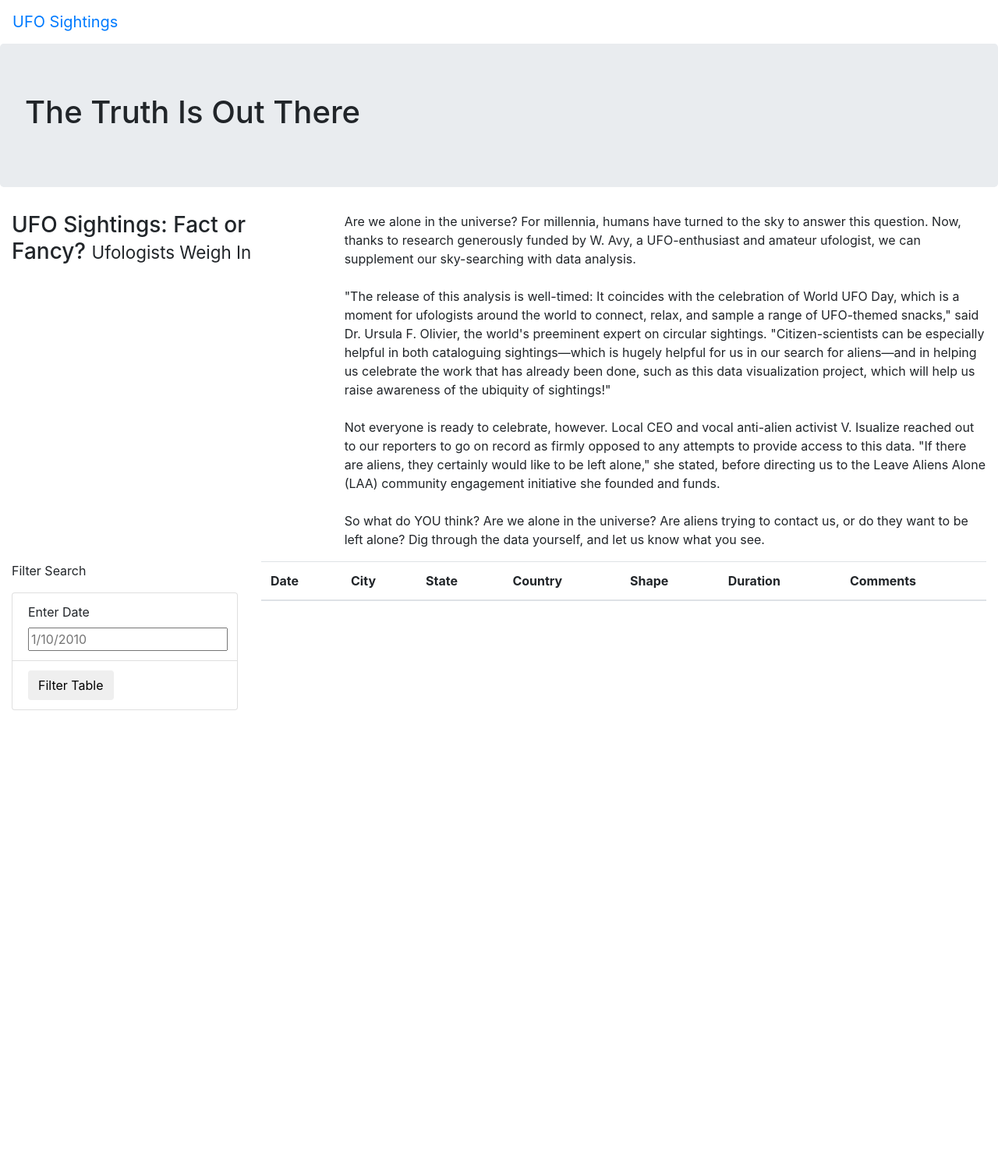
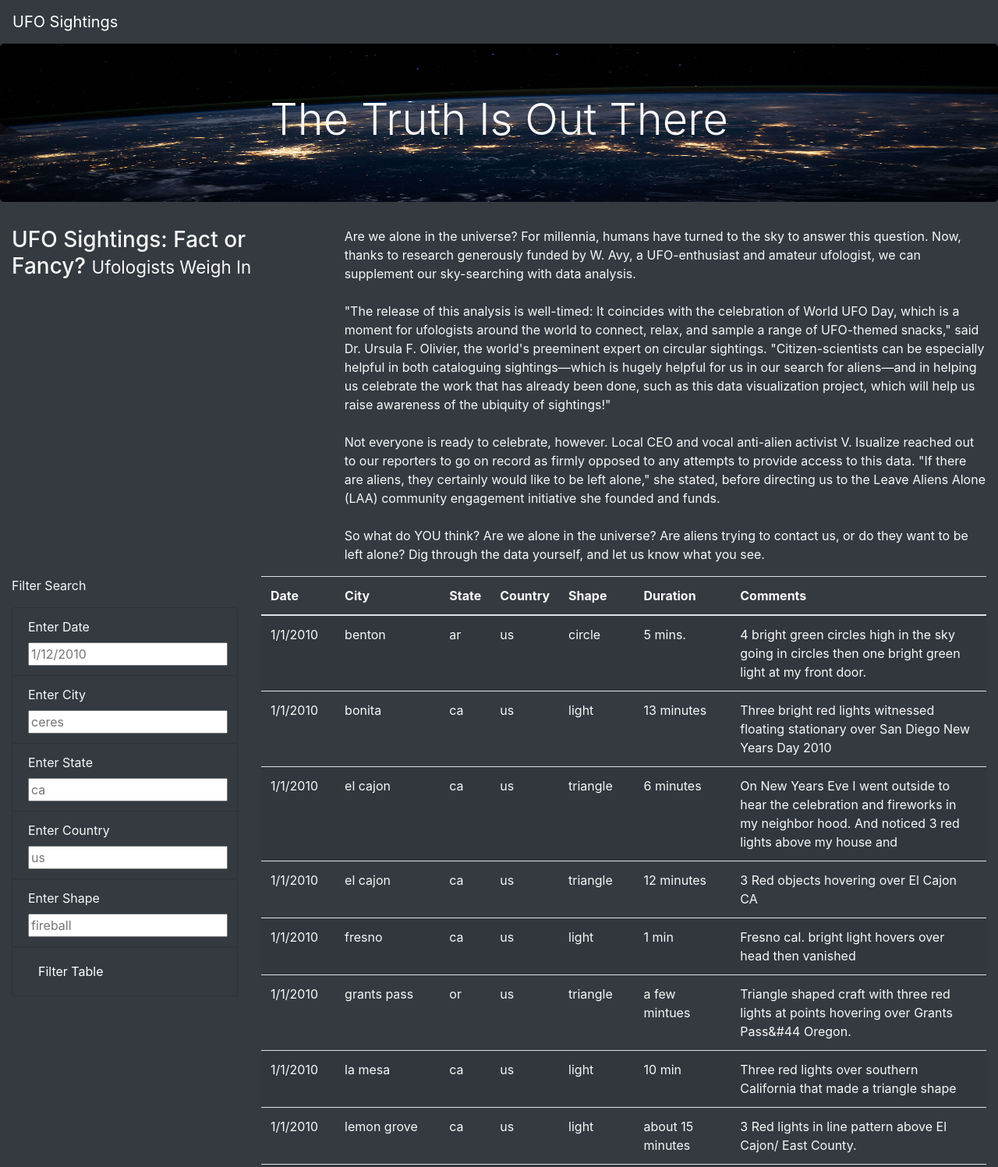
Before and after one commit to Wish-Patel/UFO, a plain HTML site: page index.html in a window 1280 px wide. Shown: the top 1497 px of the page at 78% size. Before the commit the page ends 911 px from the top, so only its background shows below. Drawn offline with nearby package versions, Linux system fonts and the light colour scheme.

Commit message:
updating files with completed challenge

```diff
--- a/index.html
+++ b/index.html
@@ -1,27 +1,25 @@
 <!DOCTYPE html>
 <html lang="en">
+
 <head>
     <meta charset="UTF-8">
     <meta name="viewport" content="width=device-width, initial-scale=1.0">
     <meta http-equiv="X-UA-Compatible" content="ie=edge">
     <title>UFO Finder</title>
-    <link
-      rel="stylesheet"
-      href="https://maxcdn.bootstrapcdn.com/bootstrap/4.0.0/css/bootstrap.min.css"
-      integrity="sha384-Gn5384xqQ1aoWXA+058RXPxPg6fy4IWvTNh0E263XmFcJlSAwiGgFAW/dAiS6JXm"
-      crossorigin="anonymous"
-    />
+    <link rel="stylesheet" href="https://maxcdn.bootstrapcdn.com/bootstrap/4.0.0/css/bootstrap.min.css"
+        integrity="sha384-Gn5384xqQ1aoWXA+058RXPxPg6fy4IWvTNh0E263XmFcJlSAwiGgFAW/dAiS6JXm" crossorigin="anonymous" />
     <link rel="stylesheet" href="static/css/style.css">
 </head>
-<body>
+
+<body class="bg-dark">
     <div class="wrapper">
-        <nav class="navbar navbar-expand-lg">
+        <nav class="navbar navbar-dark bg-dark navbar-expand-lg">
             <a class="navbar-brand" href="index.html">UFO Sightings</a>
 
         </nav>
 
         <div class="jumbotron">
-            <h1>The Truth Is Out There</h1>
+            <h1 class="display-4">The Truth Is Out There</h1>
         </div>
 
         <div class="container-fluid">
@@ -31,33 +29,66 @@
                 </div>
                 <div class="col-md-8">
                     <p>
-                        Are we alone in the universe? For millennia, humans have turned to the sky to answer this question. Now, thanks to research generously funded by W. Avy, a UFO-enthusiast and amateur ufologist, we can supplement our sky-searching with data analysis.<br><br>"The release of this analysis is well-timed: It coincides with the celebration of World UFO Day, which is a moment for ufologists around the world to connect, relax, and sample a range of UFO-themed snacks," said Dr. Ursula F. Olivier, the world's preeminent expert on circular sightings. "Citizen-scientists can be especially helpful in both cataloguing sightings—which is hugely helpful for us in our search for aliens—and in helping us celebrate the work that has already been done, such as this data visualization project, which will help us raise awareness of the ubiquity of sightings!"<br><br>Not everyone is ready to celebrate, however. Local CEO and vocal anti-alien activist V. Isualize reached out to our reporters to go on record as firmly opposed to any attempts to provide access to this data. "If there are aliens, they certainly would like to be left alone," she stated, before directing us to the Leave Aliens Alone (LAA) community engagement initiative she founded and funds.<br><br>So what do YOU think? Are we alone in the universe? Are aliens trying to contact us, or do they want to be left alone? Dig through the data yourself, and let us know what you see.
+                        Are we alone in the universe? For millennia, humans have turned to the sky to answer this
+                        question. Now, thanks to research generously funded by W. Avy, a UFO-enthusiast and amateur
+                        ufologist, we can supplement our sky-searching with data analysis.<br><br>"The release of this
+                        analysis is well-timed: It coincides with the celebration of World UFO Day, which is a moment
+                        for ufologists around the world to connect, relax, and sample a range of UFO-themed snacks,"
+                        said Dr. Ursula F. Olivier, the world's preeminent expert on circular sightings.
+                        "Citizen-scientists can be especially helpful in both cataloguing sightings—which is hugely
+                        helpful for us in our search for aliens—and in helping us celebrate the work that has already
+                        been done, such as this data visualization project, which will help us raise awareness of the
+                        ubiquity of sightings!"<br><br>Not everyone is ready to celebrate, however. Local CEO and vocal
+                        anti-alien activist V. Isualize reached out to our reporters to go on record as firmly opposed
+                        to any attempts to provide access to this data. "If there are aliens, they certainly would like
+                        to be left alone," she stated, before directing us to the Leave Aliens Alone (LAA) community
+                        engagement initiative she founded and funds.<br><br>So what do YOU think? Are we alone in the
+                        universe? Are aliens trying to contact us, or do they want to be left alone? Dig through the
+                        data yourself, and let us know what you see.
                     </p>
                 </div>
             </div>
-
-
-
         </div>
 
         <div class="container-fluid">
             <div class="row">
                 <div class="col-md-3">
-                    <form>
+                    <form class="bg-dark">
                         <p>Filter Search</p>
-                    </form>
-                    <ul class="list-group">
-                        <li class="list-group-item">
+                        <ul class="list-group bg-dark">
+                            <li class="list-group-item bg-dark">
                                 <label for="date">Enter Date</label>
-                            <input type="text" placeholder="1/10/2010" id="datetime" />
+                                <input type="text" placeholder="1/12/2010" id="datetime" />
 
                             </li>
-                        <li class="list-group-item">
-                            <button id="filter-btn" type="button" class="btn btn-default">Filter Table</button>
+                            <li class="list-group-item bg-dark">
+                                <label for="city">Enter City</label>
+                                <input type="text" placeholder="ceres" id="city" />
+
+                            </li>
+                            <li class="list-group-item bg-dark">
+                                <label for="state">Enter State</label>
+                                <input type="text" placeholder="ca" id="state" />
 
                             </li>
 
+                            <li class="list-group-item bg-dark">
+                                <label for="country">Enter Country</label>
+                                <input type="text" placeholder="us" id="country" />
+
+                            </li>
+
+                            <li class="list-group-item bg-dark">
+                                <label for="shape">Enter Shape</label>
+                                <input type="text" placeholder="fireball" id="shape" />
+
+                            </li>
+
+                            <li class="list-group-item bg-dark">
+                                <button id="filter-btn" type="button" class="btn btn-dark">Filter Table</button>
+                            </li>
                         </ul>
+                    </form>
                 </div>
                 <div class="col-md-9">
                     <table class="table table-striped">
@@ -80,6 +111,10 @@
         </div>
 
     </div>
+    <script src="https://cdnjs.cloudflare.com/ajax/libs/d3/4.11.0/d3.js"></script>
+    <script src="js/data.js"></script>
+    <script src="js/app.js"></script>
 
 </body>
+
 </html>
--- a/js/app.js
+++ b/js/app.js
@@ -1,46 +1,60 @@
 // import the data from data.js
 const tableData = data;
 
-// Refrence the HMTL table using d3
+// Reference the HTML table using d3
 var tbody = d3.select("tbody");
 
-function buildTable(data){
-    //clear out any existing data
+// Build a function to pass in data from data.js
+function buildTable(data) {
+    // First, clear out any existing data
     tbody.html("");
-    // Next, loop through each object in the data
-    // and append a row and cells for each value in the row
+    // Next, loop through each object in the data and append a row and cells for each value in the row
     data.forEach((dataRow) => {
-        //append a row to the table body
+        // Append a row to the table body
         let row = tbody.append("tr");
-
-        // Loop through each field in the dataRow and add
-        // each value as a table cell (td)
+        // Loop through each field in the dataRow and add each value as a table cell (td)
         Object.values(dataRow).forEach((val) => {
             let cell = row.append("td");
-
             cell.text(val);
-            }
-        );
+        });
     });
 }
 
-function handleClick() {
+// Build a function to filter table
+function updateFilters() {
     // Grab the datetime value from the filter
     let date = d3.select("#datetime").property("value");
+    let city = d3.select("#city").property("value");
+    let state = d3.select("#state").property("value");
+    let country = d3.select("#country").property("value");
+    let shape = d3.select("#shape").property("value");
+
     let filteredData = tableData;
-    // Check to see if a date was entered and filter the
-    // data using that date.
+    // Check to see if a date was entered and filter the data using that date.
     if (date) {
-      // Apply `filter` to the table data to only keep the
-      // rows where the `datetime` value matches the filter value
+      // Apply `filter` to the table data to only keep the rows where the `datetime` value matches the filter value
       filteredData = filteredData.filter(row => row.datetime === date);
-    };
+    }
+    if (city) {
+        // Apply `filter` to the table data to only keep the rows where the `city` value matches the filter value
+        filteredData = filteredData.filter(row => row.city === city);
+    }
+    if (state) {
+        filteredData = filteredData.filter(row => row.state === state);
+    }
+    if (country) {
+        filteredData = filteredData.filter(row => row.country === country);
+    }
+    if (shape) {
+        filteredData = filteredData.filter(row => row.shape === shape);
+    }
+
     // Rebuild the table using the filtered data
-    // @NOTE: If no date was entered, then filteredData will
-    // just be the original tableData.
+    // @NOTE: If no date was entered, then filteredData will just be the original tableData.
     buildTable(filteredData);
-  };
+}
+
 // Attach an event to listen for the form button
-d3.select("#filter-btn").on("click", handleClick);
+d3.selectAll("#filter-btn").on("click", updateFilters);
 // Build the table when the page loads
 buildTable(tableData);
--- a/static/css/style.css
+++ b/static/css/style.css
@@ -0,0 +1,10 @@
+body {
+
+    color: #f7f7f7;
+  }
+
+  .jumbotron {
+    background-image: url("../../images/nasa.jpg");
+    background-size: 100% 100%;
+    text-align: center;
+  }
```
Also changed, not shown: images/nasa.jpg (added). Lines whose indentation alone changed are shown as unchanged.
